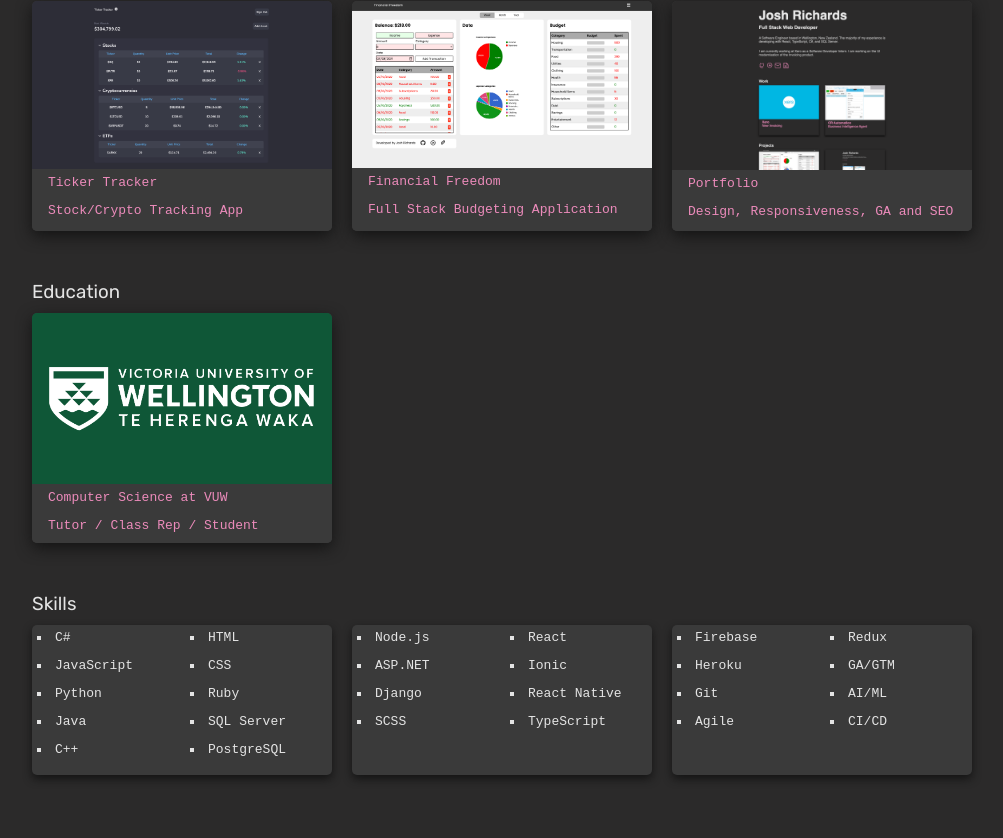
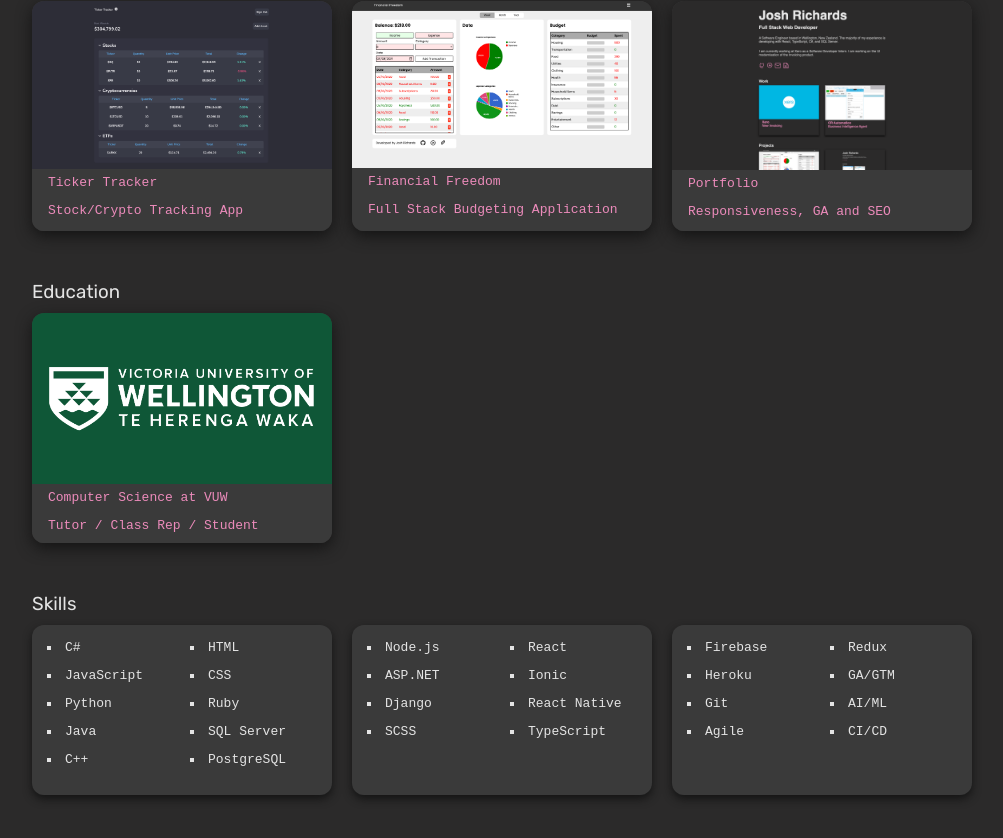
Before and after one commit to joshuarichards001/portfolio, a React (Create React App) app: page / in a window 1280 px wide. Shown: the part 874-1712 px from the top of the page, without its empty margins (138-1141 px from the left). Built offline with nearby package versions, Linux system fonts and the light colour scheme.

Commit message:
updated some styles

```diff
--- a/src/Main.module.css
+++ b/src/Main.module.css
@@ -116,7 +116,7 @@ html {
   box-shadow: 0px 5px 15px var(--shadow);
   color: var(--accent-color);
   transition: 0.3s;
-  border-radius: 5px;
+  border-radius: 12px;
   overflow: hidden;
   font-size: 13px;
   text-decoration: none;
@@ -153,10 +153,10 @@ html {
   list-style-position: inside;
   background-color: var(--light-background);
   list-style-type: square;
-  padding: 5px;
-  width: 290px;
+  padding: 15px;
+  width: 270px;
   columns: 2;
-  border-radius: 5px;
+  border-radius: 12px;
   -webkit-columns: 2;
   -moz-columns: 2;
 }
@@ -183,7 +183,7 @@ html {
   max-width: 70%;
   margin:0 auto;
   max-height: 70%;
-  border-radius: 8px;
+  border-radius: 12px;
   outline: none;
   overflow: auto;
   background-color: var(--dark-background);
--- a/src/pages/Portfolio.tsx
+++ b/src/pages/Portfolio.tsx
@@ -21,7 +21,7 @@ export default function Portfolio(): ReactElement {
         <img src={portfolioImage} alt="Avatar" style={{ width: "100%" }} />
         <div className={styles.cardContainer}>
           <b>Portfolio</b>
-          <p>Design, Responsiveness, GA and SEO</p>
+          <p>Responsiveness, GA and SEO</p>
         </div>
       </button>
       <Modal
```
